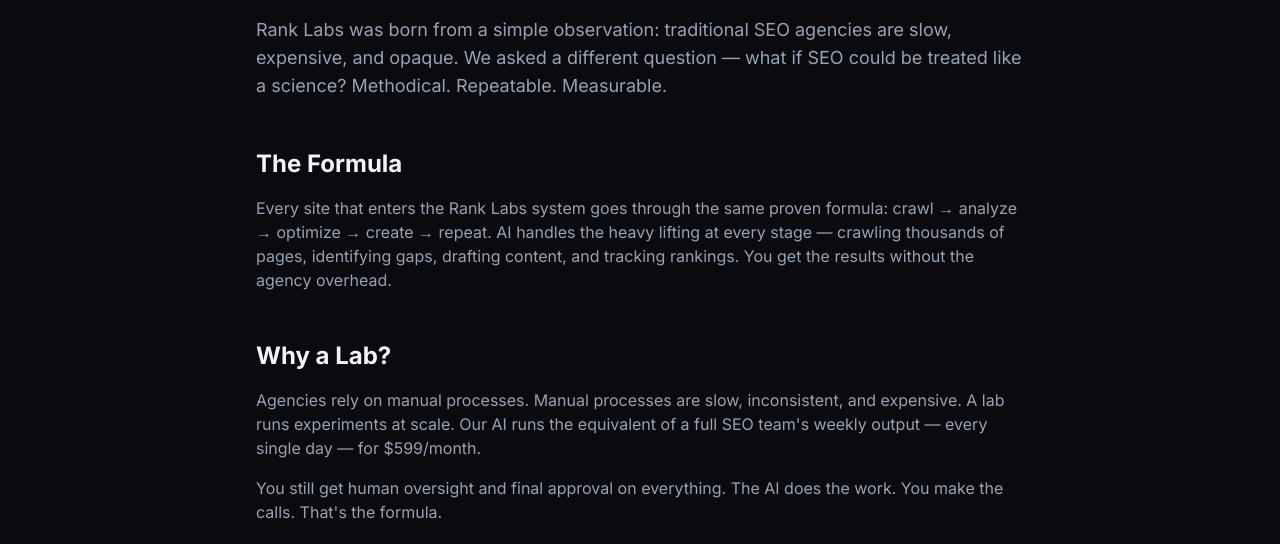
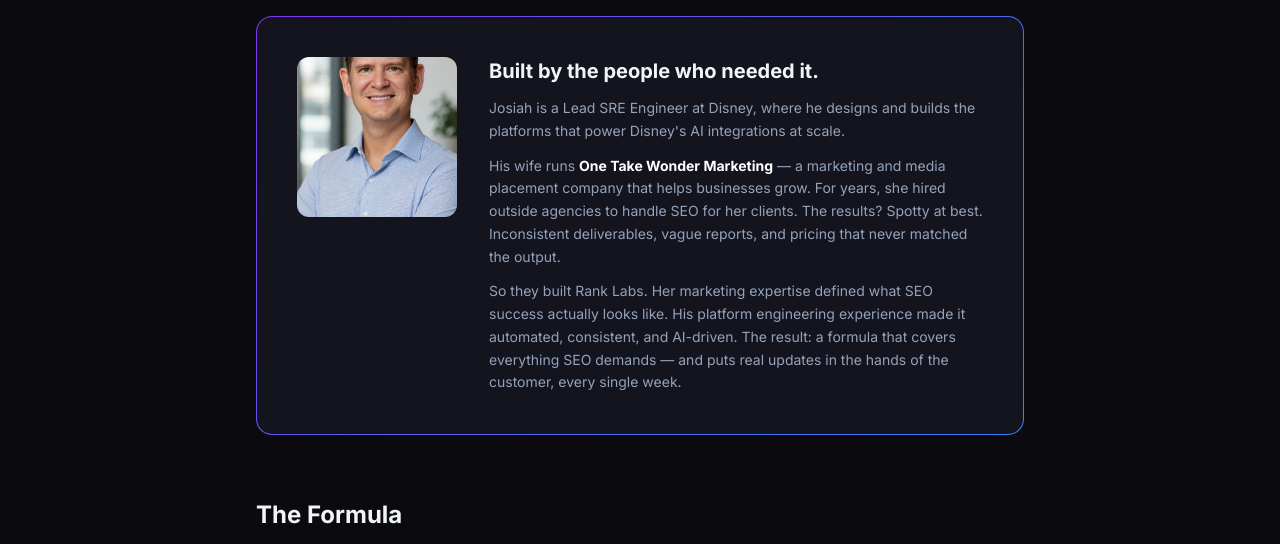
Before and after one commit to ranklabs-api/getranklabs.com, an Astro site: page /about in a window 1280 px wide. Shown: the part 220-764 px from the top of the page. Built offline with nearby package versions, Linux system fonts and the light colour scheme; Astro itself is replaced by a stand-in of ours.

Commit message:
Add founder story + photo to About page

```diff
--- a/src/pages/about.astro
+++ b/src/pages/about.astro
@@ -9,14 +9,34 @@
     <div class="text-sm text-cyan-300 font-mono mb-4">OUR STORY</div>
     <h1 class="text-4xl md:text-5xl font-bold mb-6">About <span class="gradient-text">Rank Labs</span></h1>
 
+    <!-- Founder Story -->
+    <div class="gradient-border rounded-2xl p-8 md:p-10 mb-16 flex flex-col md:flex-row gap-8 items-start">
+      <img src="/founders.jpg" alt="Josiah &amp; wife — founders of Rank Labs" class="w-32 h-32 md:w-40 md:h-40 rounded-xl object-cover shrink-0" />
+      <div>
+        <h2 class="text-xl font-bold mb-3">Built by the people who needed it.</h2>
+        <div class="space-y-3 text-muted text-sm leading-relaxed">
+          <p>
+            Josiah is a Lead SRE Engineer at Disney, where he designs and builds the platforms
+            that power Disney's AI integrations at scale.
+          </p>
+          <p>
+            His wife runs <strong class="text-white">One Take Wonder Marketing</strong> — a marketing and media placement
+            company that helps businesses grow. For years, she hired outside agencies to handle SEO
+            for her clients. The results? Spotty at best. Inconsistent deliverables, vague reports,
+            and pricing that never matched the output.
+          </p>
+          <p>
+            So they built Rank Labs. Her marketing expertise defined what SEO success actually looks like.
+            His platform engineering experience made it automated, consistent, and AI-driven.
+            The result: a formula that covers everything SEO demands — and puts real updates
+            in the hands of the customer, every single week.
+          </p>
+        </div>
+      </div>
+    </div>
+
     <div class="prose prose-invert max-w-none">
-      <p class="text-lg text-muted mb-8">
-        Rank Labs was born from a simple observation: traditional SEO agencies are slow, expensive,
-        and opaque. We asked a different question — what if SEO could be treated like a science?
-        Methodical. Repeatable. Measurable.
-      </p>
-
-      <h2 class="text-2xl font-bold mt-12 mb-4">The Formula</h2>
+      <h2 class="text-2xl font-bold mb-4">The Formula</h2>
       <p class="text-muted mb-8">
         Every site that enters the Rank Labs system goes through the same proven formula:
         crawl → analyze → optimize → create → repeat. AI handles the heavy lifting at every
@@ -24,7 +44,7 @@
         rankings. You get the results without the agency overhead.
       </p>
 
-      <h2 class="text-2xl font-bold mt-12 mb-4">Why a Lab?</h2>
+      <h2 class="text-2xl font-bold mb-4">Why a Lab?</h2>
       <p class="text-muted mb-4">
         Agencies rely on manual processes. Manual processes are slow, inconsistent, and expensive.
         A lab runs experiments at scale. Our AI runs the equivalent of a full SEO team's weekly
@@ -35,7 +55,7 @@
         You make the calls. That's the formula.
       </p>
 
-      <h2 class="text-2xl font-bold mt-12 mb-4">The Tech Stack</h2>
+      <h2 class="text-2xl font-bold mb-4">The Tech Stack</h2>
       <div class="grid grid-cols-1 sm:grid-cols-2 gap-4 mb-8">
         {[
           { label: 'Hosting', value: 'Cloudflare Pages (Global Edge)' },
@@ -52,7 +72,7 @@
         ))}
       </div>
 
-      <h2 class="text-2xl font-bold mt-12 mb-4">Based in Florida</h2>
+      <h2 class="text-2xl font-bold mb-4">Based in Florida</h2>
       <p class="text-muted">
         Proudly operating from the Sunshine State. We serve businesses across the US —
         from local shops to national brands.
```
Also changed, not shown: public/founders.jpg (added).
